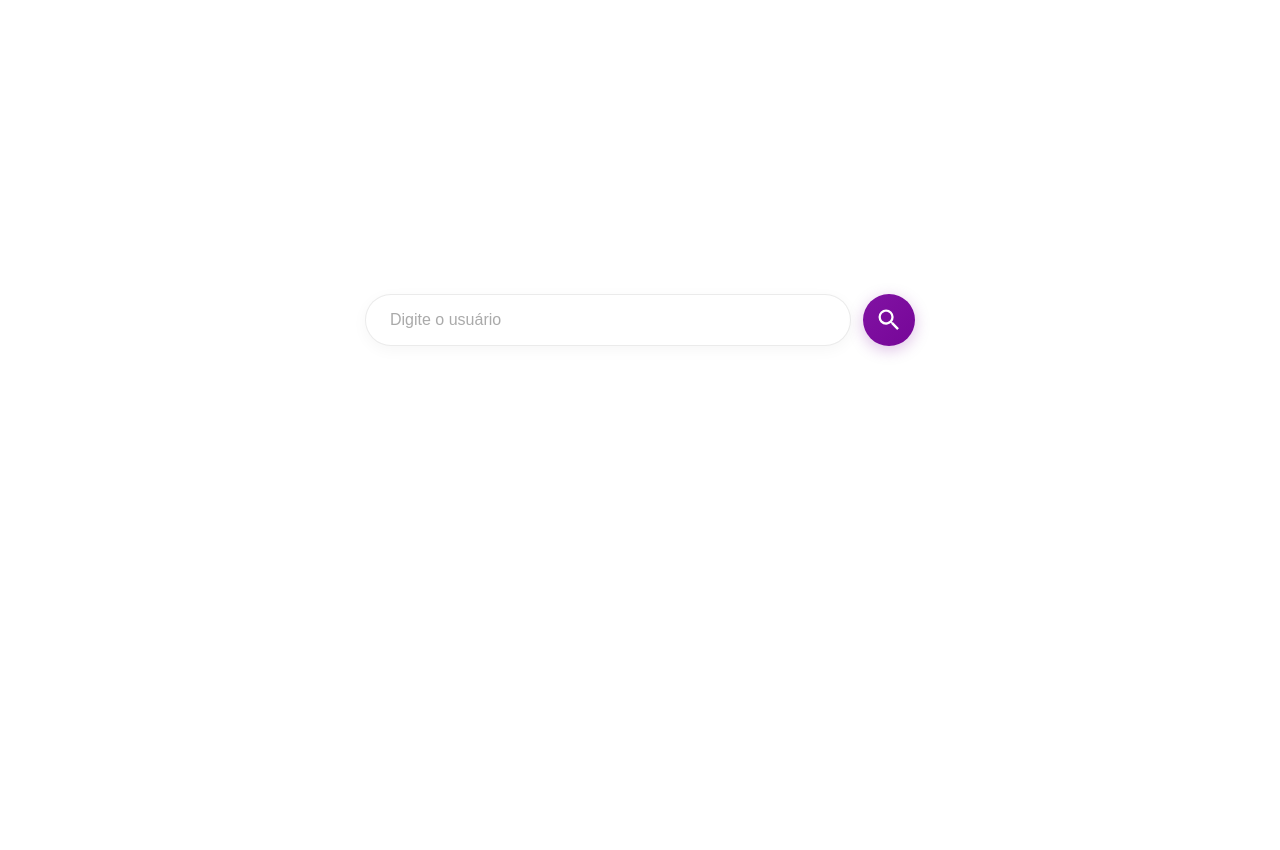
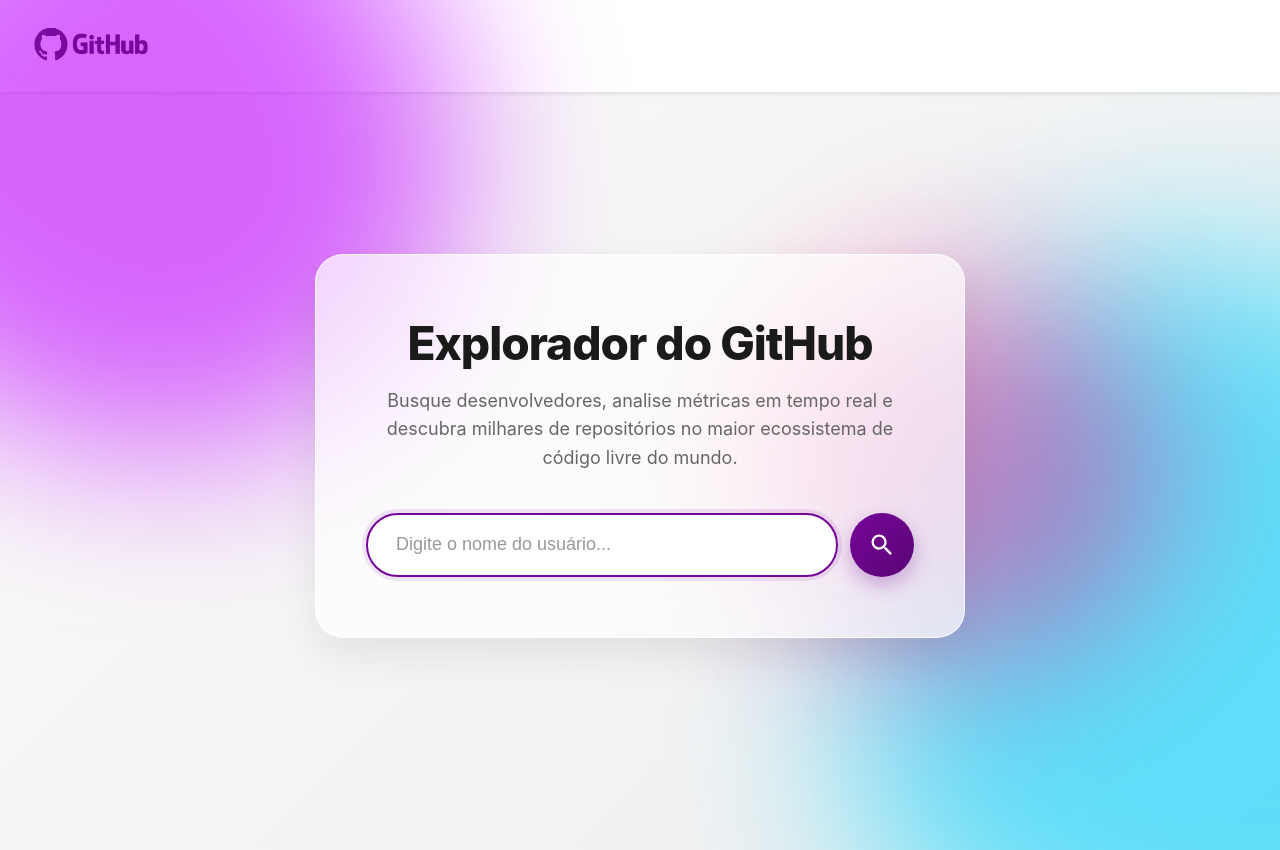
Before and after one commit to sousadev/desafio-desb, a React (Create React App) app: page / in a window 1280 px wide. Before the commit the page ends 800 px from the top, so only its background shows below. Built offline with nearby package versions, Linux system fonts and the light colour scheme.

Commit message:
feat: redesign home page with hero section, glassmorphism effects, and updated documentation

```diff
--- a/src/pages/Home/index.tsx
+++ b/src/pages/Home/index.tsx
@@ -1,22 +1,45 @@
 import React, { useState } from 'react';
+import { MdSearch } from 'react-icons/md';
+import Navbar from '../../components/Navbar/Navbar';
 import "./styles.css";
-import { MdSearch } from 'react-icons/md';
+
 const Home = () => {
   const [username, setUsername] = useState('');
 
-  const handleSearch = async () => {
-    window.location.href = `/user/${username}`;
+  const handleSearch = () => {
+    if (username.trim()) {
+      window.location.href = `/user/${username.trim()}`;
+    }
   }
 
   return (
-    <div className="home-container">
-      <div className='searchbox'>
-        <input type="text" placeholder="Digite o usuário" className='input-search' value={username} onKeyDown={(e) => e.key === 'Enter' && handleSearch()} onChange={(e) => setUsername(e.target.value)} />
-        <button className='search-button' onClick={handleSearch}><MdSearch size={28} color="#fff" /></button>
-      </div>
+    <div className="page-wrapper">
+      <Navbar />
 
-      <div className='content'>
+      <div className="blob blob-purple"></div>
+      <div className="blob blob-blue"></div>
+      <div className="blob blob-pink"></div>
 
+      <div className="home-hero">
+        <div className="hero-content">
+          <h1>Explorador do GitHub</h1>
+          <p>Busque desenvolvedores, analise métricas em tempo real e descubra milhares de repositórios no maior ecossistema de código livre do mundo.</p>
+
+          <div className='searchbox'>
+            <input
+              type="text"
+              placeholder="Digite o nome do usuário..."
+              className='input-search'
+              value={username}
+              onKeyDown={(e) => e.key === 'Enter' && handleSearch()}
+              onChange={(e) => setUsername(e.target.value)}
+              autoFocus
+            />
+            <button className='search-button' onClick={handleSearch} title="Buscar Usuário">
+              <MdSearch size={28} color="#fff" />
+            </button>
+          </div>
+        </div>
       </div>
     </div>
   );
--- a/src/pages/Home/styles.css
+++ b/src/pages/Home/styles.css
@@ -1,18 +1,105 @@
-.home-container {
+.page-wrapper {
+    min-height: 100vh;
+    background: linear-gradient(135deg, #fdfbfb 0%, #ebedee 100%);
     display: flex;
     flex-direction: column;
-    align-items: center;
-    justify-content: center;
-    min-height: 80vh;
-    width: 100%;
-    padding: 20px;
-    box-sizing: border-box;
-    animation: fadeIn 0.5s ease-out;
+    position: relative;
+    overflow: hidden;
 }
 
-@keyframes fadeIn {
-    from { opacity: 0; transform: translateY(-10px); }
+/* Background Blobs (Mesh Gradient Aesthetic) */
+.blob {
+    position: absolute;
+    filter: blur(80px);
+    z-index: 0;
+    opacity: 0.6;
+    animation: drift 20s infinite alternate ease-in-out;
+}
+
+.blob-purple {
+    width: 50vw;
+    height: 50vw;
+    max-width: 600px;
+    max-height: 600px;
+    background: #bd00ff;
+    top: -15%;
+    left: -15%;
+    border-radius: 40% 60% 70% 30% / 40% 50% 60% 50%;
+}
+
+.blob-blue {
+    width: 60vw;
+    height: 60vw;
+    max-width: 700px;
+    max-height: 700px;
+    background: #00d2ff;
+    bottom: -20%;
+    right: -20%;
+    border-radius: 60% 40% 30% 70% / 60% 30% 70% 40%;
+    animation-delay: -5s;
+}
+
+.blob-pink {
+    width: 40vw;
+    height: 40vw;
+    max-width: 400px;
+    max-height: 400px;
+    background: #ff007b;
+    top: 30%;
+    left: 60%;
+    border-radius: 50% 50% 40% 60% / 40% 60% 50% 50%;
+    opacity: 0.4;
+    animation-delay: -10s;
+}
+
+@keyframes drift {
+    0% { transform: scale(1) translate(0px, 0px) rotate(0deg); }
+    50% { transform: scale(1.1) translate(50px, -30px) rotate(90deg); }
+    100% { transform: scale(0.9) translate(-50px, 50px) rotate(180deg); }
+}
+
+.home-hero {
+    flex: 1;
+    display: flex;
+    justify-content: center;
+    align-items: center;
+    padding: 20px;
+    z-index: 1;
+}
+
+.hero-content {
+    background: rgba(255, 255, 255, 0.7);
+    backdrop-filter: blur(24px);
+    -webkit-backdrop-filter: blur(24px);
+    border-radius: 28px;
+    border: 1px solid rgba(255, 255, 255, 0.8);
+    box-shadow: 0 16px 40px rgba(0, 0, 0, 0.08);
+    padding: 60px 50px;
+    max-width: 650px;
+    width: 100%;
+    text-align: center;
+    animation: slideUp 0.7s cubic-bezier(0.16, 1, 0.3, 1);
+    box-sizing: border-box;
+}
+
+@keyframes slideUp {
+    from { opacity: 0; transform: translateY(40px); }
     to { opacity: 1; transform: translateY(0); }
+}
+
+.hero-content h1 {
+    font-size: clamp(32px, 5vw, 46px);
+    color: #1a1a1a;
+    margin: 0 0 16px 0;
+    font-weight: 800;
+    letter-spacing: -1px;
+}
+
+.hero-content p {
+    font-size: 18px;
+    color: #666;
+    margin: 0 0 40px 0;
+    line-height: 1.6;
 }
 
 .searchbox {
@@ -22,31 +109,32 @@
     justify-content: center;
     width: 100%;
     max-width: 550px;
+    margin: 0 auto;
 }
 
 .input-search {
     flex: 1;
-    height: 52px;
-    border-radius: 26px;
-    border: 1px solid rgba(0, 0, 0, 0.08);
-    background: #fff;
-    padding: 0 24px;
-    font-size: 16px;
+    height: 64px;
+    border-radius: 32px;
+    border: 2px solid transparent;
+    background: #f4f5f7;
+    padding: 0 28px;
+    font-size: 18px;
     color: #333;
     box-sizing: border-box;
-    box-shadow: 0 4px 15px rgba(0, 0, 0, 0.04);
     transition: all 0.3s ease;
     outline: none;
 }
 
 .input-search::placeholder {
-    color: #aaa;
-    font-weight: 300;
+    color: #999;
+    font-weight: 400;
 }
 
 .input-search:focus {
+    background: #ffffff;
     border-color: #760698;
-    box-shadow: 0 6px 20px rgba(118, 6, 152, 0.12);
+    box-shadow: 0 0 0 4px rgba(118, 6, 152, 0.1);
 }
 
 .search-button {
@@ -54,39 +142,39 @@
     justify-content: center;
     align-items: center;
     flex-shrink: 0;
-    width: 52px;
-    height: 52px;
+    width: 64px;
+    height: 64px;
     border-radius: 50%;
-    background: linear-gradient(135deg, #8113a3, #760698);
+    background: linear-gradient(135deg, #760698, #5a0475);
     border: none;
     cursor: pointer;
-    box-shadow: 0 4px 15px rgba(118, 6, 152, 0.25);
-    transition: all 0.3s ease;
+    box-shadow: 0 8px 20px rgba(118, 6, 152, 0.3);
+    transition: all 0.3s cubic-bezier(0.16, 1, 0.3, 1);
 }
 
 .search-button:hover {
-    transform: translateY(-2px);
-    box-shadow: 0 6px 20px rgba(118, 6, 152, 0.4);
-    background: linear-gradient(135deg, #9b20c2, #8113a3);
+    transform: translateY(-4px) scale(1.05);
+    box-shadow: 0 12px 25px rgba(118, 6, 152, 0.4);
 }
 
 .search-button:active {
-    transform: translateY(1px);
-    box-shadow: 0 2px 10px rgba(118, 6, 152, 0.2);
+    transform: translateY(0) scale(0.95);
+    box-shadow: 0 4px 10px rgba(118, 6, 152, 0.3);
 }
 
-.logo-top {
-    display: flex;
-    align-items: center;
-    justify-content: center;
-    flex-direction: column;
-    margin-bottom: 30px;
+@media (max-width: 600px) {
+    .hero-content {
+        padding: 40px 20px;
+    }
+
+    .input-search {
+        font-size: 16px;
+        height: 56px;
+        padding: 0 20px;
+    }
+
+    .search-button {
+        width: 56px;
+        height: 56px;
+    }
 }
-
-.logo-top h2 {
-    margin-top: 15px;
-    font-weight: 300;
-    color: #555;
-    font-size: 24px;
-    letter-spacing: 0.5px;
-}
```
Also changed, not shown: 1 other file (tests, documents, lock files or other folders).
